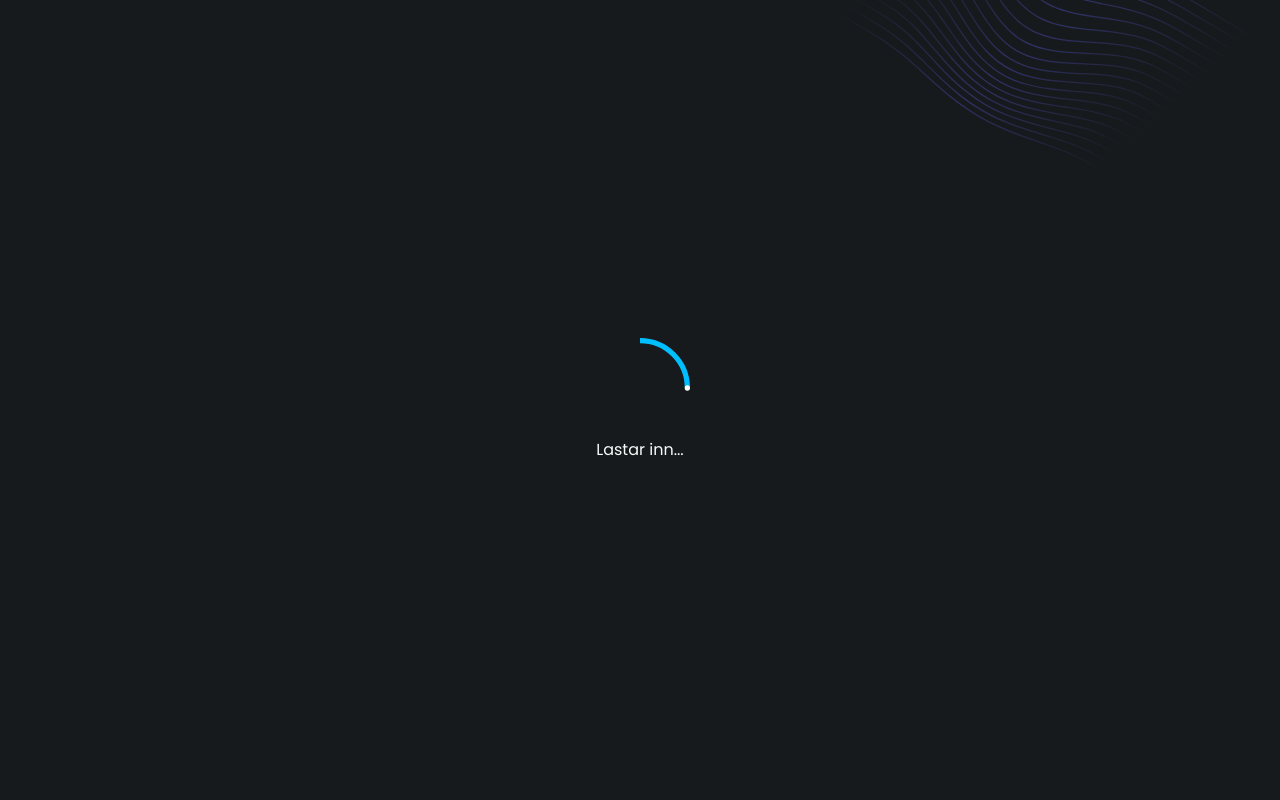
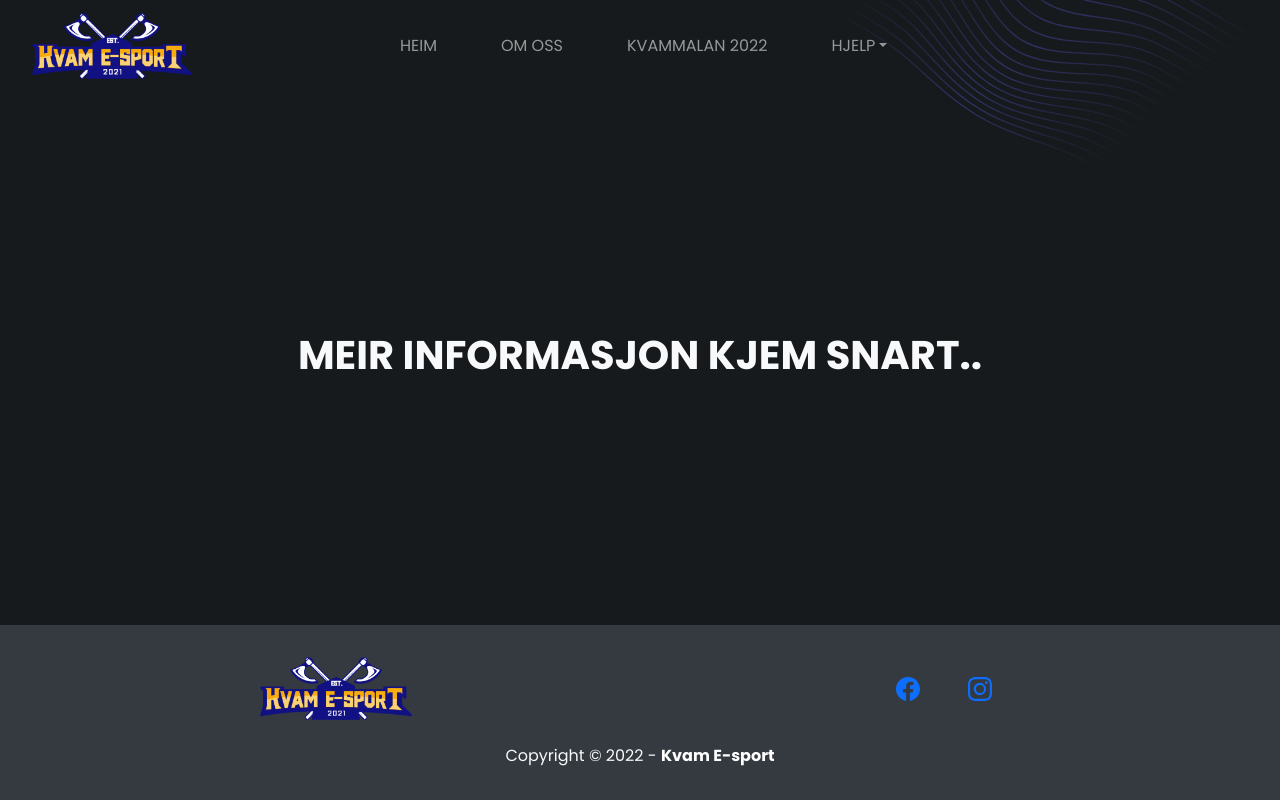
Before and after one commit to danielols3n/kvammalan, a React (Create React App) app: page /faq in a window 1280 px wide. Built offline with nearby package versions, Linux system fonts and the light colour scheme.

Commit message:
Added loaders on some pages

```diff
--- a/src/pages/AboutUs.js
+++ b/src/pages/AboutUs.js
@@ -9,7 +9,7 @@ function AboutUs() {
   const [loading, setLoading] = useState(true)
 
   return (
-    <Container fluid className="d-flex flex-column m-0 p-0 aboutus">
+    <Container style={loading === false ? {} : { overflow: 'hidden', position: 'fixed' }} fluid className="d-flex flex-column m-0 p-0 aboutus">
         {loading === true ?
           <Container className="d-flex flex-column p-0 m-0 home text-light" fluid style={loading === true ? { alignItems: 'center', justifyContent: 'center', height: '100vh', overflow: 'hidden' }: {}}>
               <TailSpin
--- a/src/pages/ContactUs.js
+++ b/src/pages/ContactUs.js
@@ -8,7 +8,7 @@ import { TailSpin } from 'react-loader-spinner'
 function ContactUs() {
   const [loading, setLoading] = useState(true)
   return (
-    <Container fluid className="contactus d-flex flex-column p-0 m-0">
+    <Container style={loading === false ? {} : { overflow: 'hidden', position: 'fixed' }} fluid className="contactus d-flex flex-column p-0 m-0">
       {loading === true ?
           <Container className="d-flex flex-column p-0 m-0 home text-light" fluid style={loading === true ? { alignItems: 'center', justifyContent: 'center', height: '100vh', overflow: 'hidden' }: {}}>
               <TailSpin
--- a/src/pages/Event.js
+++ b/src/pages/Event.js
@@ -63,7 +63,7 @@ function Event() {
   }, [])
 
   return (
-    <Container fluid className="event d-flex flex-column p-0 m-0">
+    <Container style={loading === false ? {} : { overflow: 'hidden', position: 'fixed' }} fluid className="event d-flex flex-column p-0 m-0">
         {loading === true ?
           <Container className="d-flex flex-column p-0 m-0 home text-light" fluid style={loading === true ? { alignItems: 'center', justifyContent: 'center', height: '100vh', overflow: 'hidden' }: {}}>
               <TailSpin
--- a/src/pages/FAQ.js
+++ b/src/pages/FAQ.js
@@ -1,4 +1,4 @@
-import React, { useState } from 'react'
+import React, { useEffect, useState } from 'react'
 import { Container } from 'react-bootstrap'
 import NavbarComponent from '../components/navbar/Navbar'
 import Footer from '../components/footer/Footer'
@@ -7,6 +7,12 @@ import { TailSpin } from 'react-loader-spinner'
 
 function FAQ() {
   const [loading, setLoading] = useState(true)
+
+  useEffect(() => {
+    setTimeout(() => {
+      setLoading(false)
+    }, 1000)
+  })
   return (
     <Container style={loading === false ? { height: '100vh' } : { overflow: 'hidden', position: 'fixed' }} fluid className="d-flex flex-column p-0 m-0 faq">
       {loading === true ?
@@ -20,7 +26,7 @@ function FAQ() {
           </Container>
       : null}
       <NavbarComponent data={{ background: 'transparent' }} />
-        <Container onLoad={() => setLoading(false)} fluid className="h-100 d-flex flex-column align-items-center justify-content-center">
+        <Container fluid className="h-100 d-flex flex-column align-items-center justify-content-center">
           <h1 className="text-light fw-bold">MEIR INFORMASJON KJEM SNART..</h1>
         </Container>
       <Footer />
--- a/src/pages/Home.js
+++ b/src/pages/Home.js
@@ -11,7 +11,7 @@ function Home() {
   const [loading, setLoading] = useState(true)
 
   return(
-      <Container fluid className="d-flex flex-column p-0 m-0 home text-light">
+      <Container style={loading === false ? {} : { overflow: 'hidden', position: 'fixed' }} fluid className="d-flex flex-column p-0 m-0 home text-light">
         {loading === true ?
           <Container className="d-flex flex-column p-0 m-0 home text-light" fluid style={loading === true ? { alignItems: 'center', justifyContent: 'center', height: '100vh', overflow: 'hidden' }: {}}>
               <TailSpin
--- a/src/pages/Privacy.js
+++ b/src/pages/Privacy.js
@@ -1,9 +1,27 @@
-import React from 'react'
+import React, { useEffect, useState } from 'react'
 import { Container } from 'react-bootstrap'
+import { TailSpin } from 'react-loader-spinner'
 
 function Privacy() {
+  const [loading, setLoading] = useState(true)
+
+  useEffect(() => {
+    setTimeout(() => {
+      setLoading(false)
+    }, 1000)
+  }, [])
   return (
-    <Container fluid className="d-flex flex-column p-0 m-0">
+    <Container style={loading === false ? {} : { overflow: 'hidden', position: 'fixed' }} fluid className="d-flex flex-column p-0 m-0">
+      {loading === true ?
+          <Container className="d-flex flex-column p-0 m-0 home text-light" fluid style={loading === true ? { alignItems: 'center', justifyContent: 'center', height: '100vh', overflow: 'hidden' }: {}}>
+              <TailSpin
+                color="#00BFFF"
+                height={100}
+                width={100}
+            />
+            <span>Lastar inn...</span>
+          </Container>
+          : null}
       <h2 className='fw-bolder mx-4 mt-4'>Personvernerklæring</h2>
       <Container fluid className="d-flex flex-column">
         <p className="mt-3">
--- a/src/pages/Registration.js
+++ b/src/pages/Registration.js
@@ -7,6 +7,7 @@ import { doc, getDoc } from 'firebase/firestore'
 import { db } from '../firebase/config'
 import axios from 'axios'
 import moment from 'moment'
+import { TailSpin } from 'react-loader-spinner'
 
 function Registration() {
     const nextEventId = 'BX4GwZjW1hTBn2G8NFwz'
@@ -25,6 +26,8 @@ function Registration() {
     const [parentemail, setParentemail] = useState('')
 
     const [tickettype, setTickettype] = useState('')
+
+    const [loading, setLoading] = useState(true)
 
   useEffect(() => {
     const fetchEvent = async () => {
@@ -63,6 +66,8 @@ function Registration() {
           prices: prices,
           id: document.id
         })
+
+        setLoading(false)
       }, 1500)
     }
 
@@ -118,7 +123,17 @@ function Registration() {
   }
 
   return (
-    <Container fluid className="registration d-flex flex-column p-0 m-0">
+    <Container style={loading === false ? {} : { overflow: 'hidden', position: 'fixed' }} fluid className="registration d-flex flex-column p-0 m-0">
+        {loading === true ?
+          <Container className="d-flex flex-column p-0 m-0 home text-light" fluid style={loading === true ? { alignItems: 'center', justifyContent: 'center', height: '100vh', overflow: 'hidden' }: {}}>
+              <TailSpin
+                color="#00BFFF"
+                height={100}
+                width={100}
+            />
+            <span>Lastar inn...</span>
+          </Container>
+          : null}
         <NavbarComponent data={{ background: 'transparent' }} />
         <Container fluid className="d-flex flex-column p-0 m-0">
             {event !== null && event !== undefined ?
```
